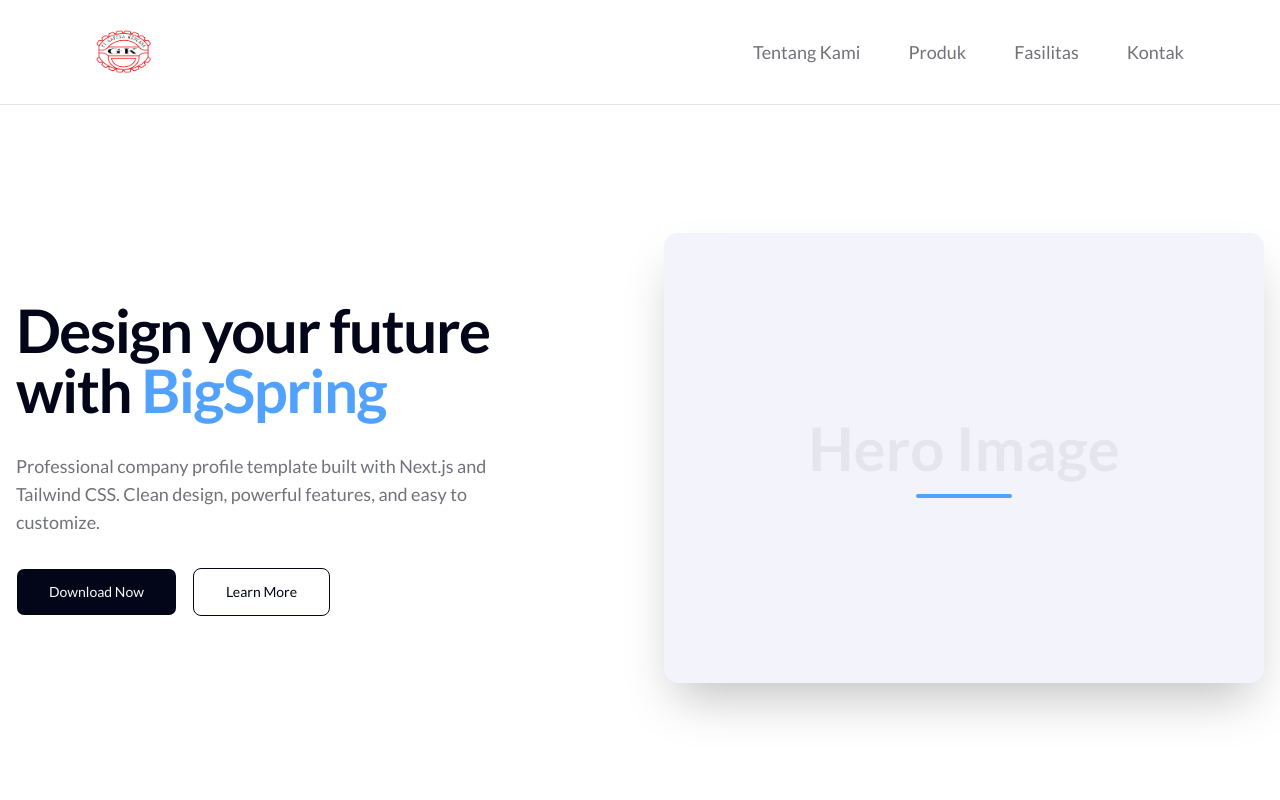
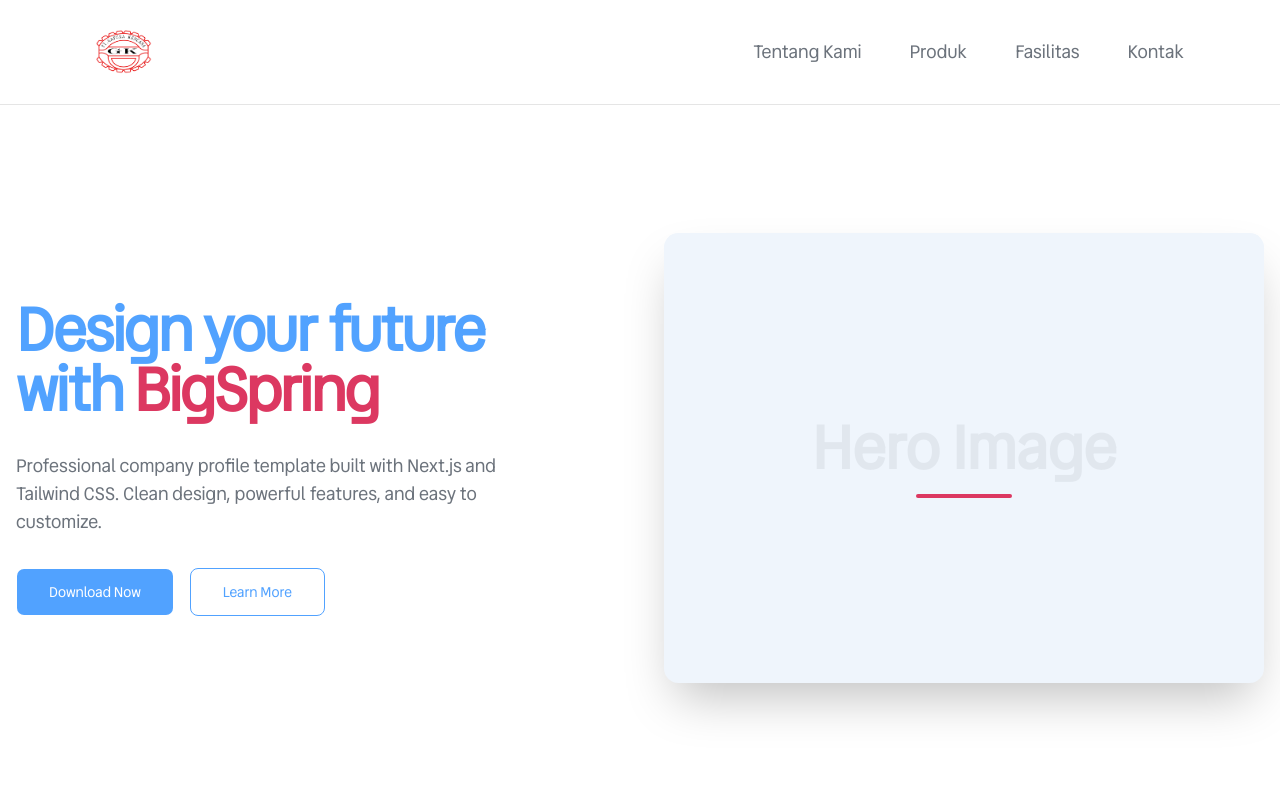
Before and after one commit to barcof/compro, a Next.js app: page / in a window 1280 px wide. Shown: the top 800 px of the page. Built offline with nearby package versions, Linux system fonts and the light colour scheme.

Commit message:
fix: change font by using local font

```diff
--- a/app/globals.css
+++ b/app/globals.css
@@ -7,9 +7,9 @@
 @theme inline {
   --color-background: var(--background);
   --color-foreground: var(--foreground);
-  --font-sans: var(--font-lato), sans-serif;
+  --font-sans: var(--font-vend-sans), sans-serif;
   --font-mono: var(--font-geist-mono), monospace;
-  --font-heading: var(--font-lato), sans-serif;
+  --font-heading: var(--font-vend-sans), sans-serif;
   --color-sidebar-ring: var(--sidebar-ring);
   --color-sidebar-border: var(--sidebar-border);
   --color-sidebar-accent-foreground: var(--sidebar-accent-foreground);
@@ -55,29 +55,29 @@
   --card-foreground: oklch(0.129 0.042 264.695);
   --popover: oklch(1 0 0);
   --popover-foreground: oklch(0.129 0.042 264.695);
-  --primary: oklch(0.129 0.042 264.695);
-  --primary-foreground: oklch(0.985 0 0);
-  --secondary: oklch(0.967 0.011 286.375);
+  --primary: oklch(0.707 0.165 254.624);
+  --primary-foreground: oklch(1 0 0);
+  --secondary: oklch(0.967 0.011 254.624);
   --secondary-foreground: oklch(0.129 0.042 264.695);
-  --muted: oklch(0.967 0.011 286.375);
-  --muted-foreground: oklch(0.552 0.016 285.938);
-  --accent: oklch(0.707 0.165 254.624);
-  --accent-foreground: oklch(0.985 0 0);
+  --muted: oklch(0.967 0.011 254.624);
+  --muted-foreground: oklch(0.552 0.016 254.624);
+  --accent: oklch(0.5995 0.1998 11.42);
+  --accent-foreground: oklch(1 0 0);
   --destructive: oklch(0.577 0.245 27.325);
   --border: oklch(0.922 0 0);
   --input: oklch(0.922 0 0);
   --ring: oklch(0.707 0.165 254.624);
-  --chart-1: oklch(0.129 0.042 264.695);
-  --chart-2: oklch(0.707 0.165 254.624);
-  --chart-3: oklch(0.439 0 0);
-  --chart-4: oklch(0.371 0 0);
-  --chart-5: oklch(0.269 0 0);
+  --chart-1: oklch(0.707 0.165 254.624);
+  --chart-2: oklch(0.5995 0.1998 11.42);
+  --chart-3: oklch(0.85 0.15 254.624);
+  --chart-4: oklch(0.75 0.15 11.42);
+  --chart-5: oklch(0.9 0.1 254.624);
   --radius: 0.5rem;
   --sidebar: oklch(0.985 0 0);
   --sidebar-foreground: oklch(0.129 0.042 264.695);
-  --sidebar-primary: oklch(0.129 0.042 264.695);
-  --sidebar-primary-foreground: oklch(0.985 0 0);
-  --sidebar-accent: oklch(0.967 0.011 286.375);
+  --sidebar-primary: oklch(0.707 0.165 254.624);
+  --sidebar-primary-foreground: oklch(1 0 0);
+  --sidebar-accent: oklch(0.967 0.011 254.624);
   --sidebar-accent-foreground: oklch(0.129 0.042 264.695);
   --sidebar-border: oklch(0.922 0 0);
   --sidebar-ring: oklch(0.707 0.165 254.624);
@@ -90,31 +90,31 @@
   --card-foreground: oklch(0.985 0 0);
   --popover: oklch(0.205 0 0);
   --popover-foreground: oklch(0.985 0 0);
-  --primary: oklch(0.922 0 0);
-  --primary-foreground: oklch(0.205 0 0);
-  --secondary: oklch(0.269 0 0);
+  --primary: oklch(0.707 0.165 254.624);
+  --primary-foreground: oklch(1 0 0);
+  --secondary: oklch(0.269 0 254.624);
   --secondary-foreground: oklch(0.985 0 0);
-  --muted: oklch(0.269 0 0);
-  --muted-foreground: oklch(0.708 0 0);
-  --accent: oklch(0.269 0 0);
-  --accent-foreground: oklch(0.985 0 0);
+  --muted: oklch(0.269 0 254.624);
+  --muted-foreground: oklch(0.708 0 254.624);
+  --accent: oklch(0.5995 0.1998 11.42);
+  --accent-foreground: oklch(1 0 0);
   --destructive: oklch(0.704 0.191 22.216);
   --border: oklch(1 0 0 / 10%);
   --input: oklch(1 0 0 / 15%);
-  --ring: oklch(0.556 0 0);
-  --chart-1: oklch(0.87 0 0);
-  --chart-2: oklch(0.556 0 0);
-  --chart-3: oklch(0.439 0 0);
-  --chart-4: oklch(0.371 0 0);
-  --chart-5: oklch(0.269 0 0);
+  --ring: oklch(0.707 0.165 254.624);
+  --chart-1: oklch(0.707 0.165 254.624);
+  --chart-2: oklch(0.5995 0.1998 11.42);
+  --chart-3: oklch(0.5 0.15 254.624);
+  --chart-4: oklch(0.4 0.15 11.42);
+  --chart-5: oklch(0.3 0.1 254.624);
   --sidebar: oklch(0.205 0 0);
   --sidebar-foreground: oklch(0.985 0 0);
-  --sidebar-primary: oklch(0.488 0.243 264.376);
-  --sidebar-primary-foreground: oklch(0.985 0 0);
-  --sidebar-accent: oklch(0.269 0 0);
+  --sidebar-primary: oklch(0.707 0.165 254.624);
+  --sidebar-primary-foreground: oklch(1 0 0);
+  --sidebar-accent: oklch(0.269 0 254.624);
   --sidebar-accent-foreground: oklch(0.985 0 0);
   --sidebar-border: oklch(1 0 0 / 10%);
-  --sidebar-ring: oklch(0.556 0 0);
+  --sidebar-ring: oklch(0.707 0.165 254.624);
 }
 
 @layer base {
--- a/app/layout.tsx
+++ b/app/layout.tsx
@@ -1,6 +1,8 @@
 import type { Metadata } from "next";
 import { Lato } from "next/font/google";
+import localFont from "next/font/local";
 import "./globals.css";
+import ScrollToTop from '@/components/ScrollToTop';
 
 const lato = Lato({
   weight: ["400", "700"],
@@ -8,6 +10,13 @@
   variable: "--font-lato",
   display: "swap",
 });
+
+const vendSans = localFont({
+  src: './vend-sans-v1-latin-regular.woff2',
+  display: 'swap',
+  variable: "--font-vend-sans",
+})
+
 
 export const metadata: Metadata = {
   title: "Gapura Kencana - Quick Action and Best Quality",
@@ -20,9 +29,10 @@
   children: React.ReactNode;
 }>) {
   return (
-    <html lang="en" className={`${lato.variable} h-full antialiased`}>
-      <body className={`${lato.className} min-h-full flex flex-col`}>
+    <html lang="en" className={`${vendSans.variable} h-full antialiased`}>
+      <body className={`${vendSans.className} min-h-full flex flex-col`}>
         {children}
+        <ScrollToTop />
       </body>
     </html>
   );
```
Also changed, not shown: app/vend-sans-v1-latin-regular.woff2 (added).
